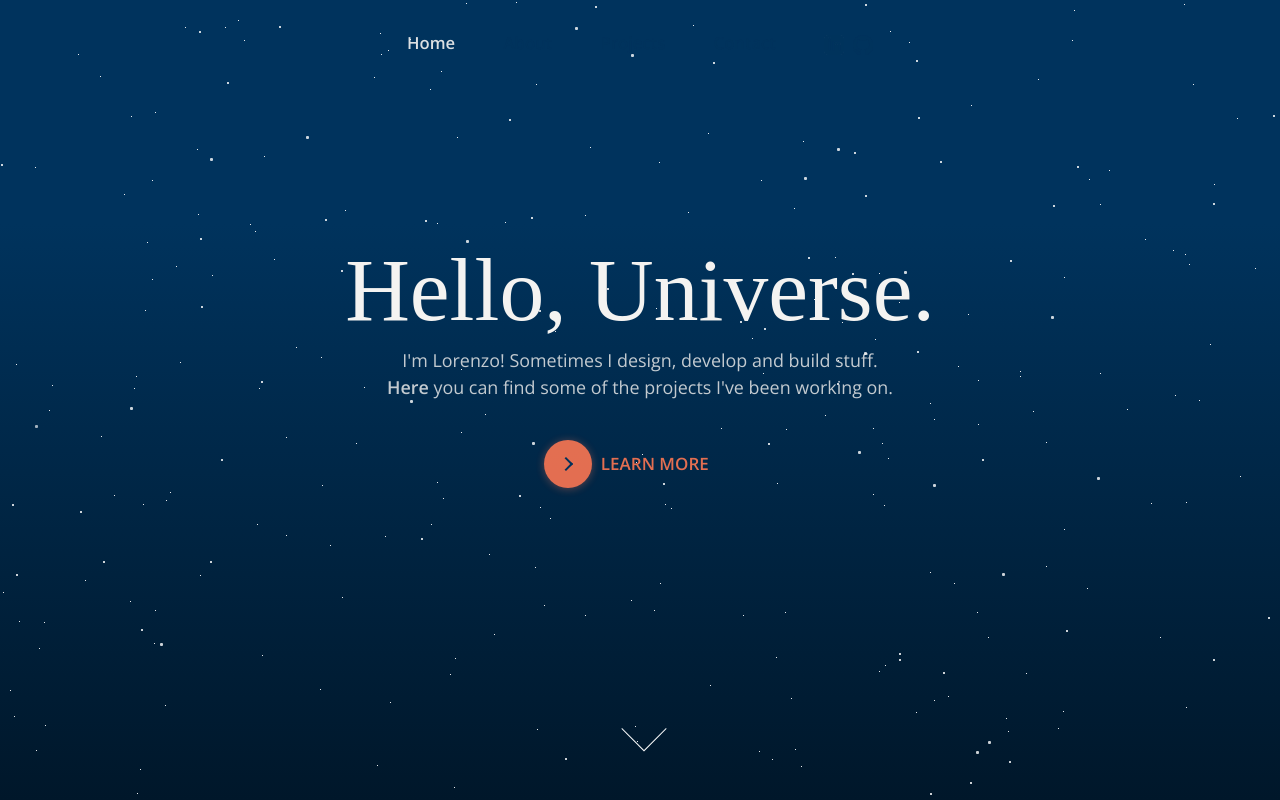
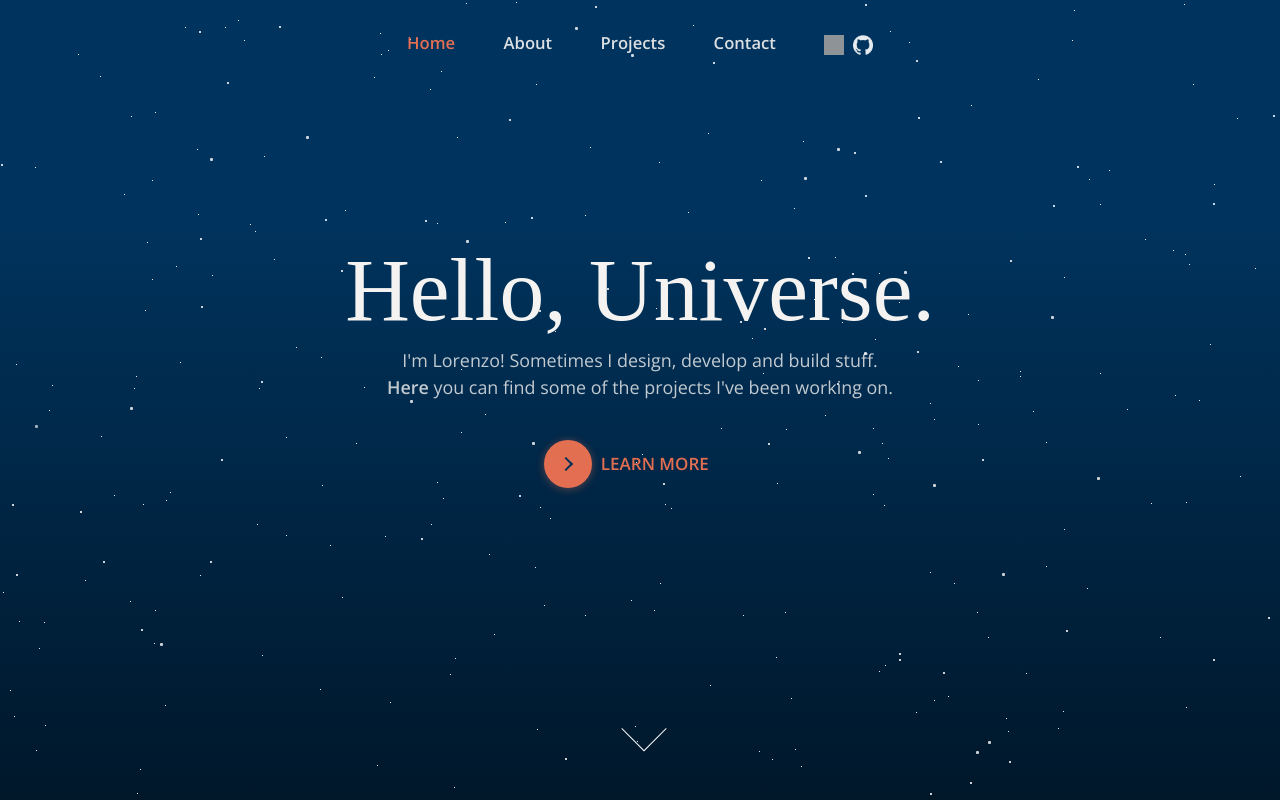
Before and after one commit to lorenzosani/lorenzosani.com, a Django app: page / in a window 1280 px wide. Run offline with Django 3.2, Linux system fonts and the light colour scheme; data comes from the database, SQL or seed files in the repository; data that the repository does not hold is empty; some libraries are stand-ins or nearby versions; some web fonts are replaced; grey boxes are pictures that could not be loaded.

Commit message:
Fix nav colors

```diff
--- a/static/style.css
+++ b/static/style.css
@@ -777,6 +777,18 @@ button:hover .button-text {
 }
 
 @media (max-width: 767px) {
+  .nav-white {
+    color: #f4f3f1 !important;
+  }
+
+  .nav-active {
+    color: #00335d !important;
+  }
+
+  .nav-inactive {
+    color: #f4f3f1 !important;
+  }
+
   .email {
     font-family: "DM Serif Text", serif;
     font-size: 7vw;
--- a/templates/website/about.html
+++ b/templates/website/about.html
@@ -7,16 +7,16 @@
     <ul class="nav-list" id="about-list">
       <li>
         <a href="#main" onclick="menuToggle('about'), animateSection('about', 'main')"
-          class="text-hover text-hover-linethrough-goes-right blue">Home</a>
+          class="text-hover text-hover-linethrough-goes-right nav-inactive blue">Home</a>
       </li>
-      <li class="white-active text-hover white">
+      <li class="white-active text-hover nav-active white">
         About
       </li>
       <li>
-        <a href="#projects" onclick="menuToggle('about'), animateSection('about', 'projects')" class="text-hover text-hover-linethrough-goes-right blue">Projects</a>
+        <a href="#projects" onclick="menuToggle('about'), animateSection('about', 'projects')" class="text-hover text-hover-linethrough-goes-right nav-inactive blue">Projects</a>
       </li>
       <li>
-        <a href="#contact" onclick="menuToggle('about'), animateSection('about', 'contact')" class="text-hover text-hover-linethrough-goes-right blue">Contact</a>
+        <a href="#contact" onclick="menuToggle('about'), animateSection('about', 'contact')" class="text-hover text-hover-linethrough-goes-right nav-inactive blue">Contact</a>
       </li>
       <li>
         <a href="https://www.linkedin.com/in/lorenzo-sani/" target="_blank" class="white text-hover text-hover-linethrough-goes-right blue"><img src="{% static 'linkedin-blue.png' %}" height="20px" width="20px"></a>&nbsp;
--- a/templates/website/contact.html
+++ b/templates/website/contact.html
@@ -7,17 +7,18 @@
     <ul class="nav-list" id="contact-list">
       <li>
         <a href="#main" onclick="menuToggle('contact'), animateSection('contact', 'main')"
-          class="text-hover text-hover-linethrough-goes-right blue">Home</a>
+          class="text-hover text-hover-linethrough-goes-right nav-inactive blue">Home</a>
       </li>
       <li>
         <a href="#about" onclick="menuToggle('contact'), animateSection('contact', 'about')"
-          class="text-hover text-hover-linethrough-goes-right blue">About</a>
+          class="text-hover text-hover-linethrough-goes-right nav-inactive blue">About</a>
       </li>
       <li>
-        <a href="#projects" onclick="menuToggle('contact'), animateSection('contact', 'projects')" class="text-hover text-hover-linethrough-goes-right blue">Projects</a>
+        <a href="#projects" onclick="menuToggle('contact'), animateSection('contact', 'projects')"
+          class="text-hover text-hover-linethrough-goes-right nav-inactive blue">Projects</a>
       </li>
-      <li>
-        <a href="#!" class="white-active text-hover text-hover-linethrough-goes-right blue">Contact</a>
+      <li class="white-active text-hover text-hover-linethrough-goes-right white nav-active">
+        Contact
       </li>
       <li>
         <a href="https://www.linkedin.com/in/lorenzo-sani/" target="_blank" class="text-hover text-hover-linethrough-goes-right blue"><img src="{% static 'linkedin-blue.png' %}" height="20px" width="20px"></a>&nbsp;
--- a/templates/website/index.html
+++ b/templates/website/index.html
@@ -18,13 +18,13 @@
           <a class="nav-toggle" id="nav-toggle" href="#!" onclick="menuToggle('nav')"><span></span></a>
         </div>
         <ul class="nav-list" id="nav-list">
-          <li class="white-active text-hover white">Home</li>
-          <li><a href="#about" onclick="menuToggle('nav'), animateSection('main', 'about')" class="text-hover text-hover-linethrough-goes-right blue">About</a></li>
-          <li><a href="#projects" onclick="menuToggle('nav'), animateSection('main', 'projects')" class="text-hover text-hover-linethrough-goes-right blue">Projects</a></li>
-          <li><a href="#contact" onclick="menuToggle('nav'), animateSection('main', 'contact')" class="text-hover text-hover-linethrough-goes-right blue">Contact</a></li>
+          <li class="nav-active text-hover orange">Home</li>
+          <li><a href="#about" onclick="menuToggle('nav'), animateSection('main', 'about')" class="text-hover text-hover-linethrough-goes-right nav-inactive white">About</a></li>
+          <li><a href="#projects" onclick="menuToggle('nav'), animateSection('main', 'projects')" class="text-hover text-hover-linethrough-goes-right nav-inactive white">Projects</a></li>
+          <li><a href="#contact" onclick="menuToggle('nav'), animateSection('main', 'contact')" class="text-hover text-hover-linethrough-goes-right nav-inactive white">Contact</a></li>
           <li>
-            <a href="https://www.linkedin.com/in/lorenzo-sani/" target="_blank" class="white text-hover text-hover-linethrough-goes-right"><img src="{% static 'linkedin-blue.png' %}" height="20px" width="20px"></a>&nbsp;
-            <a href="https://www.github.com/lorenzosani/" target="_blank" class="white text-hover text-hover-linethrough-goes-right"><img src="{% static 'github-blue.png' %}" height="20px" width="20px"></a>
+            <a href="https://www.linkedin.com/in/lorenzo-sani/" target="_blank" class="white text-hover text-hover-linethrough-goes-right"><img src="{% static 'linkedin.png' %}" height="20px" width="20px"></a>&nbsp;
+            <a href="https://www.github.com/lorenzosani/" target="_blank" class="white text-hover text-hover-linethrough-goes-right"><img src="{% static 'github.png' %}" height="20px" width="20px"></a>
           </li>
         </ul>
       </nav>
--- a/templates/website/projects.html
+++ b/templates/website/projects.html
@@ -7,20 +7,20 @@
         <ul class="nav-list" id="projects-list">
             <li>
                 <a href="#main" onclick="menuToggle('projects'), animateSection('projects', 'main')"
-                class="text-hover text-hover-linethrough-goes-right blue">Home</a>
+                class="text-hover text-hover-linethrough-goes-right nav-inactive white">Home</a>
             </li>
             <li>
-                <a href="#about" onclick="menuToggle('projects'), animateSection('projects', 'about')" class="text-hover text-hover-linethrough-goes-right blue">About</a>
+                <a href="#about" onclick="menuToggle('projects'), animateSection('projects', 'about')" class="text-hover text-hover-linethrough-goes-right nav-inactive white">About</a>
             </li>
-            <li class="white-active text-hover white">
+            <li class="active text-hover nav-active orange">
                 Projects
             </li>
             <li>
-                <a href="#contact" onclick="menuToggle('projects'), animateSection('projects', 'contact')" class="text-hover text-hover-linethrough-goes-right blue">Contact</a>
+                <a href="#contact" onclick="menuToggle('projects'), animateSection('projects', 'contact')" class="text-hover text-hover-linethrough-goes-right nav-inactive white">Contact</a>
             </li>
           <li>
-            <a href="https://www.linkedin.com/in/lorenzo-sani/" target="_blank" class="white text-hover text-hover-linethrough-goes-right"><img src="{% static 'linkedin-blue.png' %}" height="20px" width="20px"></a>&nbsp;
-            <a href="https://www.github.com/lorenzosani/" target="_blank" class="white text-hover text-hover-linethrough-goes-right"><img src="{% static 'github-blue.png' %}" height="20px" width="20px"></a>
+            <a href="https://www.linkedin.com/in/lorenzo-sani/" target="_blank" class="white text-hover text-hover-linethrough-goes-right"><img src="{% static 'linkedin.png' %}" height="20px" width="20px"></a>&nbsp;
+            <a href="https://www.github.com/lorenzosani/" target="_blank" class="white text-hover text-hover-linethrough-goes-right"><img src="{% static 'github.png' %}" height="20px" width="20px"></a>
           </li>
         </ul>
     </nav>
```
